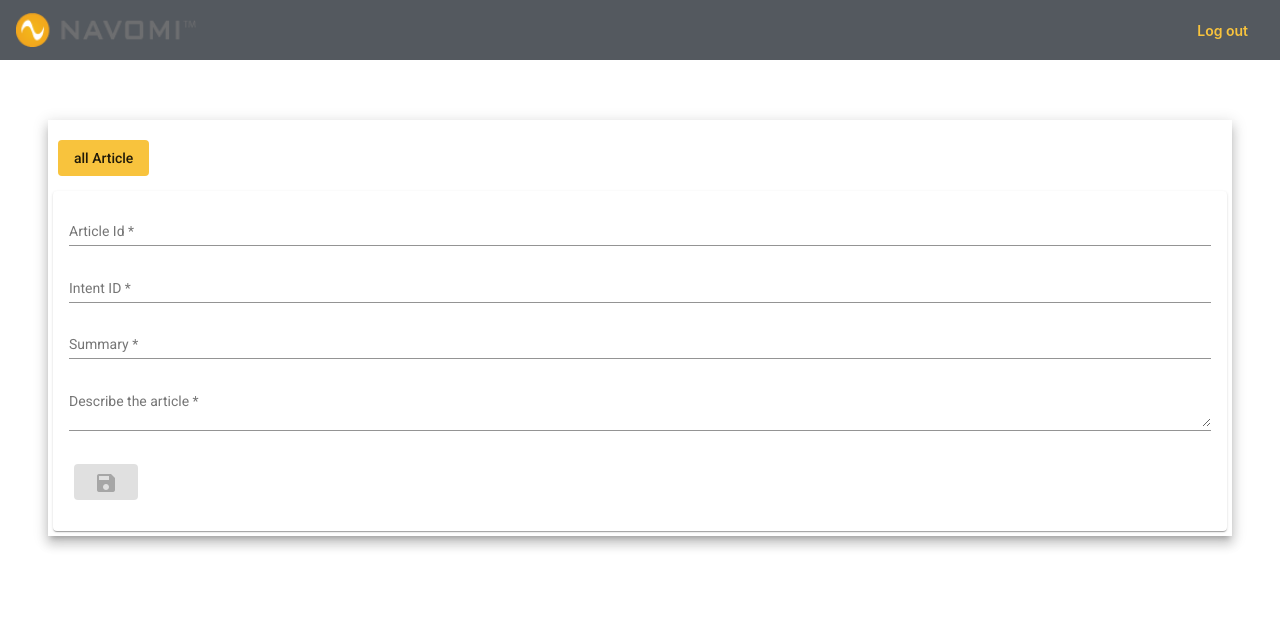
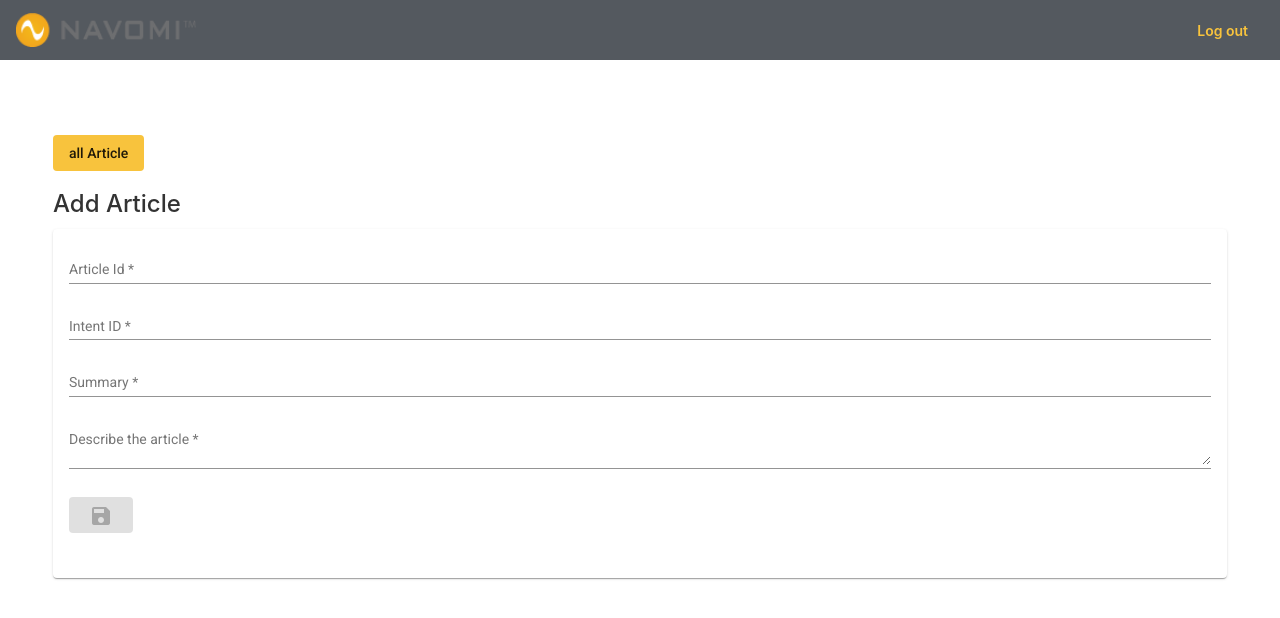
Before and after one commit to chardoo/knowledge-articles-web, an Angular app: page /article-add in a window 1280 px wide. Shown: the top 618 px of the page. Built offline with nearby package versions, Linux system fonts and the light colour scheme; sample sign-in values are in the browser's storage.

Commit message:
new update

```diff
--- a/src/app/article-detail/article-detail.component.css
+++ b/src/app/article-detail/article-detail.component.css
@@ -6,6 +6,9 @@
 
 .primarycolor{
     background-color: rgb(248, 195, 61);
+}
+.spincolor{
+  color: rgb(248, 195, 61);
 }
 /* Structure */
 .example-container {
@@ -29,3 +32,7 @@
   .mat-flat-button {
     margin: 5px;
   }
+
+  .myCardHeader{
+     margin-left: 0% !important;
+}
--- a/src/app/article-detail/article-detail.component.html
+++ b/src/app/article-detail/article-detail.component.html
@@ -1,8 +1,8 @@
 
  <div class="articles-details">
-     <div class="example-container mat-elevation-z8">
-         <div class="example-loading-shade" *ngIf="isLoadingResults">
-             <mat-spinner *ngIf="isLoadingResults"></mat-spinner>
+     <div class="example-container ">
+         <div class="example-loading-shade spincolor" *ngIf="isLoadingResults">
+             <mat-spinner class="" *ngIf="isLoadingResults"></mat-spinner>
          </div>
          <div class="button-row ">
              <a mat-flat-button class="primarycolor" [routerLink]="['/articles']">
@@ -10,17 +10,19 @@
              </a>
          </div>
          <mat-card *ngFor="let article of article" class="example-card">
-             <mat-card-header>
+             <mat-card-header class="myCardHeader">
                  <mat-card-title>
-                     <h2>{{article.intentId}}</h2>
+                    <dt>Intent Id</dt>
+                   <dt> {{article.intentId}} </dt>
                  </mat-card-title>
                  <mat-card-subtitle>
+                    <dt>Summary</dt>
                      {{article.summary}}
                  </mat-card-subtitle>
              </mat-card-header>
              <mat-card-content>
                  <dl>
-                     <dt>Article Detail:</dt>
+                     <dt>Article Description</dt>
                      <dd>{{article.description}}</dd>
 
                  </dl>
--- a/src/app/article-detail/article-detail.component.ts
+++ b/src/app/article-detail/article-detail.component.ts
@@ -26,9 +26,6 @@ export class ArticleDetailComponent implements OnInit {
     this.api.getArticle(id)
       .subscribe((data: any) => {
         this.article = data;
-        // console.log('hello man')
-        // console.log(data)
-        // console.log(this.article);
         this.isLoadingResults = false;
       });
 
--- a/src/app/article-edit/article-edit.component.css
+++ b/src/app/article-edit/article-edit.component.css
@@ -6,3 +6,48 @@
 .primarycolor{
     background-color: rgb(248, 195, 61);
 }
+
+
+.articleformclass{
+    margin-top: 15vh;
+    margin-left: 6vh;
+    margin-right: 6vh;
+}
+.primarycolor{
+    background-color: rgb(248, 195, 61);
+}
+/* Structure */
+.example-container {
+    position: relative;
+    padding: 5px;
+  }
+
+  .example-form {
+    min-width: 150px;
+    max-width: 500px;
+    width: 100%;
+  }
+
+  .example-full-width {
+    width: 100%;
+  }
+
+  .example-full-width:nth-last-child(0) {
+    margin-bottom: 10px;
+  }
+
+/* ::placeholder {
+    color:  rgb(248, 195, 61);
+  } */
+
+  .button-row {
+    margin: 10px 0;
+  }
+
+  .mat-flat-button {
+    margin: 5px;
+  }
+
+  .editTitle{
+      margin-left: 50vh;
+  }
--- a/src/app/article-edit/article-edit.component.html
+++ b/src/app/article-edit/article-edit.component.html
@@ -1,10 +1,11 @@
-<div class="example-container articleEditclass mat-elevation-z8">
+<div class="example-container articleEditclass ">
     <div class="example-loading-shade"
          *ngIf="isLoadingResults">
       <mat-spinner *ngIf="isLoadingResults"></mat-spinner>
     </div>
-    <div class="button-row">
-      <a mat-flat-button color="primary" (click)="articleDetails()">Details</a>
+    <div class="button-row ">
+      <a mat-flat-button class="d-inline-block primarycolor" (click)="articleDetails()">Details</a>
+      <h4 class="d-inline-block ">Edit Article</h4>
     </div>
     <mat-card class="example-card">
       <form [formGroup]="articleForm" (ngSubmit)="onFormSubmit()">
@@ -43,7 +44,7 @@
           </mat-form-field>
 
         <div class="button-row">
-          <button type="submit" [disabled]="!articleForm.valid" mat-flat-button color="primary"><mat-icon>save</mat-icon></button>
+          <button class="primarycolor" type="submit" [disabled]="!articleForm.valid" mat-flat-button color="primary"><mat-icon>save</mat-icon></button>
         </div>
       </form>
     </mat-card>
--- a/src/app/article-edit/article-edit.component.ts
+++ b/src/app/article-edit/article-edit.component.ts
@@ -20,6 +20,7 @@ export class ArticleEditComponent implements OnInit {
 
   articleForm: FormGroup;
   _id = '';
+  myid = '';
   articleId = '';
   intentId = '';
   summary = '' ;
@@ -40,11 +41,10 @@ export class ArticleEditComponent implements OnInit {
 
   getArticle(id:any){
     this.api.getArticle(id).subscribe((data: any) => {
-
-      // console.log(data);
       for(data of data){
+        this.myid = data.articleId
         this._id = data._id;
-      this.articleForm.setValue({
+        this.articleForm.setValue({
         articleId: data.articleId,
         intentId: data.intentId,
         summary: data.summary,
@@ -74,7 +74,7 @@ export class ArticleEditComponent implements OnInit {
 
 
   articleDetails() {
-    this.router.navigate(['/article-details/', this._id]);
+    this.router.navigate(['/article-details/', this.articleId]);
   }
 
 }
--- a/src/app/article-form/article-form.component.css
+++ b/src/app/article-form/article-form.component.css
@@ -36,5 +36,7 @@
   }
 
   .mat-flat-button {
-    margin: 5px;
+    margin-bottom: 1.2rem;
+    margin-left: 0%;
+
   }
--- a/src/app/article-form/article-form.component.html
+++ b/src/app/article-form/article-form.component.html
@@ -1,4 +1,4 @@
-<div  class="example-container articleformclass mat-elevation-z8">
+<div  class="example-container articleformclass ">
     <div class="example-loading-shade" *ngIf="isLoadingResults">
         <mat-spinner *ngIf="isLoadingResults"></mat-spinner>
     </div>
@@ -6,6 +6,7 @@
         <a mat-flat-button class="primarycolor" [routerLink]="['/articles']">
             all Article
         </a>
+        <h4> Add Article</h4>
     </div>
     <mat-card class="example-card">
         <form [formGroup]="articleForm" (ngSubmit)="onFormSubmit()">
--- a/src/app/articles/articles.component.html
+++ b/src/app/articles/articles.component.html
@@ -5,6 +5,7 @@
     <a mat-flat-button class="primarycolor" [routerLink]="['/article-add']">
         <mat-icon>add</mat-icon>
     </a>
+
     <table class="ui celled table">
         <thead>
             <tr>
@@ -14,6 +15,10 @@
                 <th>Detail</th>
             </tr>
         </thead>
+        <div class="example-loading-shade priColr"
+              *ngIf="isLoadingResults">
+           <mat-spinner *ngIf="isLoadingResults"></mat-spinner>
+        </div>
         <tr *ngFor="let data of data">
             <td>{{ data.articleId }}</td>
             <td>{{ data.intentId }}</td>
--- a/src/app/logged-in.guard.ts
+++ b/src/app/logged-in.guard.ts
@@ -18,7 +18,7 @@ export class LoggedInGuard implements CanActivate {
     const isLoggedIn = this.authService.isLoggedIn();
     console.log('canActivate', isLoggedIn);
     if(!isLoggedIn){
-        this.router.navigate(['/']);
+        this.router.navigate(['/login']);
     }
     return isLoggedIn;
     }
--- a/src/index.html
+++ b/src/index.html
@@ -2,7 +2,7 @@
 <html lang="en">
 <head>
   <meta charset="utf-8">
-  <title>Navomi</title>
+  <title>Knowledge Article App</title>
   <base href="/">
   <meta name="viewport" content="width=device-width, initial-scale=1">
   <link rel="icon" type="image/x-icon" href="favicon.ico">
```
Also changed, not shown: src/app/app-routing.module.ts (+5 -5 lines).
